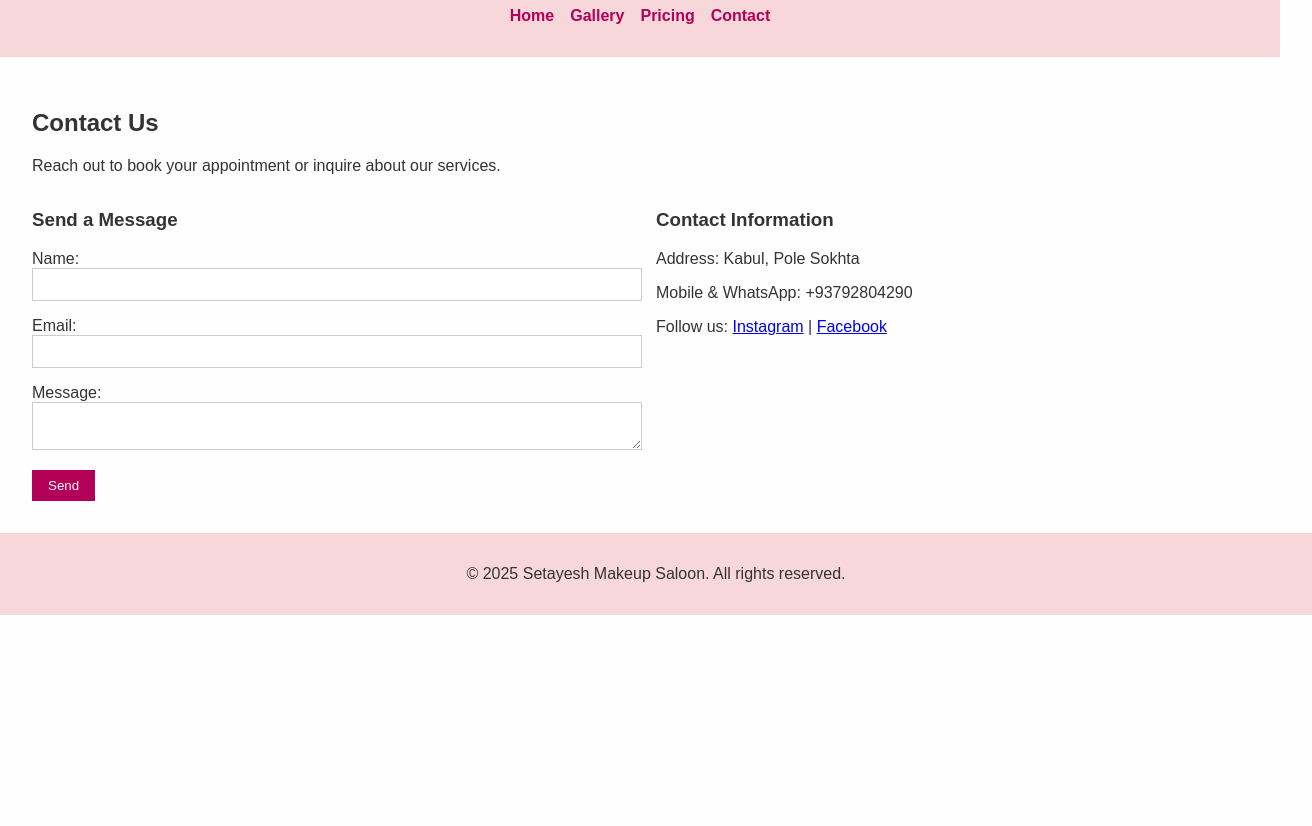
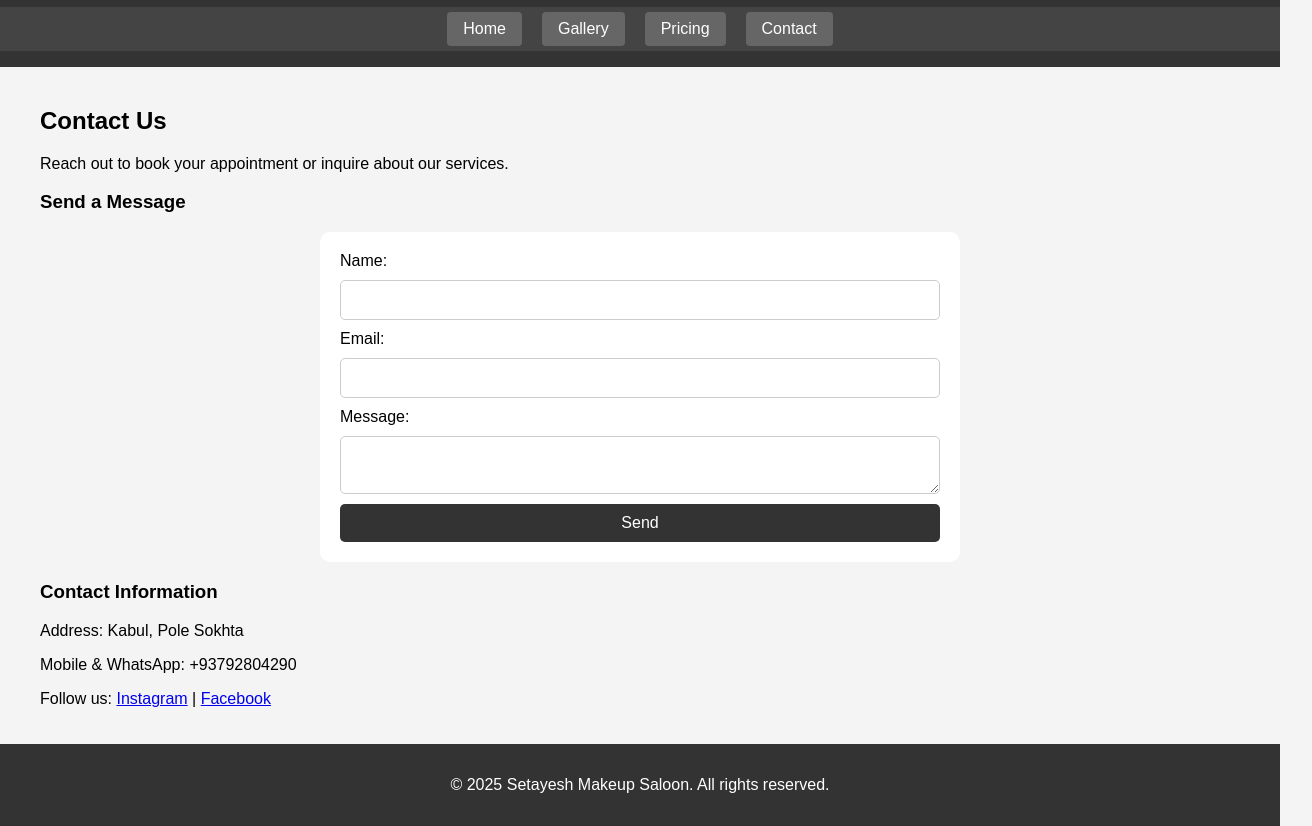
Before and after one commit to jakobsarwary1/setayesh_makeup_salon, a plain HTML site: page contact.html in a window 1280 px wide. Shown: the part 89-915 px from the top of the page, 1312 px wide, since content can reach past the window. Before the commit the page ends 800 px from the top, so only its background shows below. Drawn offline with Linux system fonts and the light colour scheme.

Commit message:
Update styles.css

```diff
--- a/styles.css
+++ b/styles.css
@@ -1,73 +1,142 @@
 /* styles.css */
+
+/* Base Styles */
 body {
   font-family: Arial, sans-serif;
   margin: 0;
   padding: 0;
-    background-color: #fefefe;
-    color: #333;
+  background-color: #f4f4f4;
 }
 
-header {
-    background-color: #f8d7da;
-    padding: 1rem;
+header, footer {
+  background-color: #333;
+  color: #fff;
   text-align: center;
+  padding: 1em 0;
 }
 
 nav ul {
   list-style: none;
   padding: 0;
+  margin: 0;
   display: flex;
+  flex-wrap: wrap;
   justify-content: center;
-    gap: 1rem;
+  background-color: #444;
 }
 
-nav a {
+nav ul li {
+  margin: 5px 10px;
+}
+
+nav ul li a {
+  color: white;
   text-decoration: none;
-    color: #b30059;
-    font-weight: bold;
+  padding: 0.5em 1em;
+  display: block;
+  border-radius: 4px;
+  background-color: #666;
+}
+
+nav ul li a:hover {
+  background-color: #555;
 }
 
 main {
-    padding: 2rem;
+  padding: 20px;
+  max-width: 1200px;
+  margin: auto;
 }
 
-footer {
-    text-align: center;
-    padding: 1rem;
-    background-color: #f8d7da;
-    position: relative;
-    bottom: 0;
-    width: 100%;
+.gallery {
+  display: grid;
+  grid-template-columns: repeat(auto-fit, minmax(250px, 1fr));
+  gap: 15px;
 }
 
-.contact-container {
-    display: flex;
-    flex-wrap: wrap;
-    gap: 2rem;
+.gallery img {
+  width: 100%;
+  height: auto;
+  border-radius: 8px;
 }
 
-.contact-form,
-.contact-info {
-    flex: 1 1 300px;
+form {
+  display: flex;
+  flex-direction: column;
+  gap: 10px;
+  max-width: 600px;
+  margin: auto;
+  background: white;
+  padding: 20px;
+  border-radius: 10px;
 }
 
 input, textarea {
-    width: 100%;
-    margin-bottom: 1rem;
-    padding: 0.5rem;
+  padding: 10px;
+  font-size: 16px;
   border: 1px solid #ccc;
+  border-radius: 5px;
 }
 
 button {
-    padding: 0.5rem 1rem;
-    background-color: #b30059;
+  padding: 10px;
+  background-color: #333;
   color: white;
+  font-size: 16px;
   border: none;
+  border-radius: 5px;
   cursor: pointer;
 }
 
-.gallery-grid {
-    display: grid;
-    grid-template-columns: repeat(auto-fit, minmax(250px, 1fr));
-    gap: 1rem;
+button:hover {
+  background-color: #555;
 }
+
+.pricing-table {
+  display: flex;
+  flex-wrap: wrap;
+  justify-content: space-around;
+  gap: 20px;
+}
+
+.pricing-card {
+  background: white;
+  padding: 20px;
+  border-radius: 10px;
+  flex: 1 1 250px;
+  max-width: 300px;
+  box-shadow: 0 2px 8px rgba(0,0,0,0.1);
+}
+
+@media (max-width: 768px) {
+  nav ul {
+    flex-direction: column;
+  }
+
+  .pricing-table {
+    flex-direction: column;
+    align-items: center;
+  }
+
+  form {
+    padding: 15px;
+  }
+}
+
+@media (max-width: 480px) {
+  header, footer {
+    padding: 0.5em 0;
+  }
+
+  nav ul li {
+    margin: 5px 0;
+  }
+
+  nav ul li a {
+    padding: 0.4em 0.8em;
+  }
+
+  main {
+    padding: 10px;
+  }
+}
```
Lines whose indentation alone changed are shown as unchanged.
